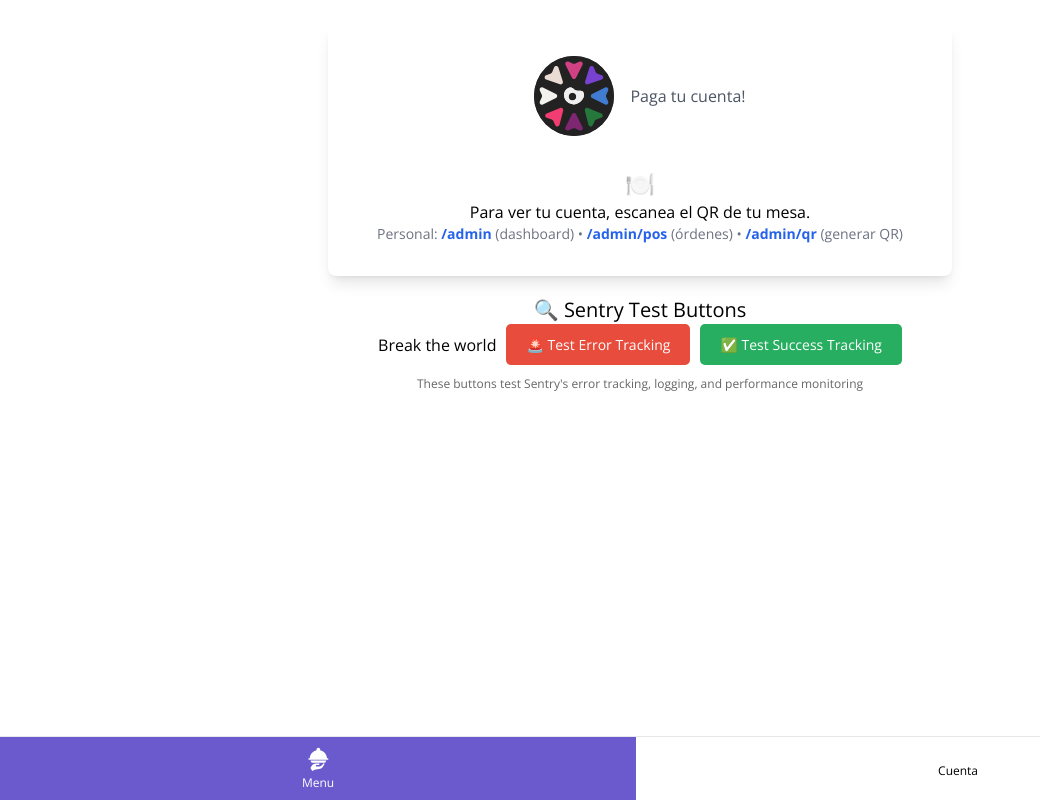
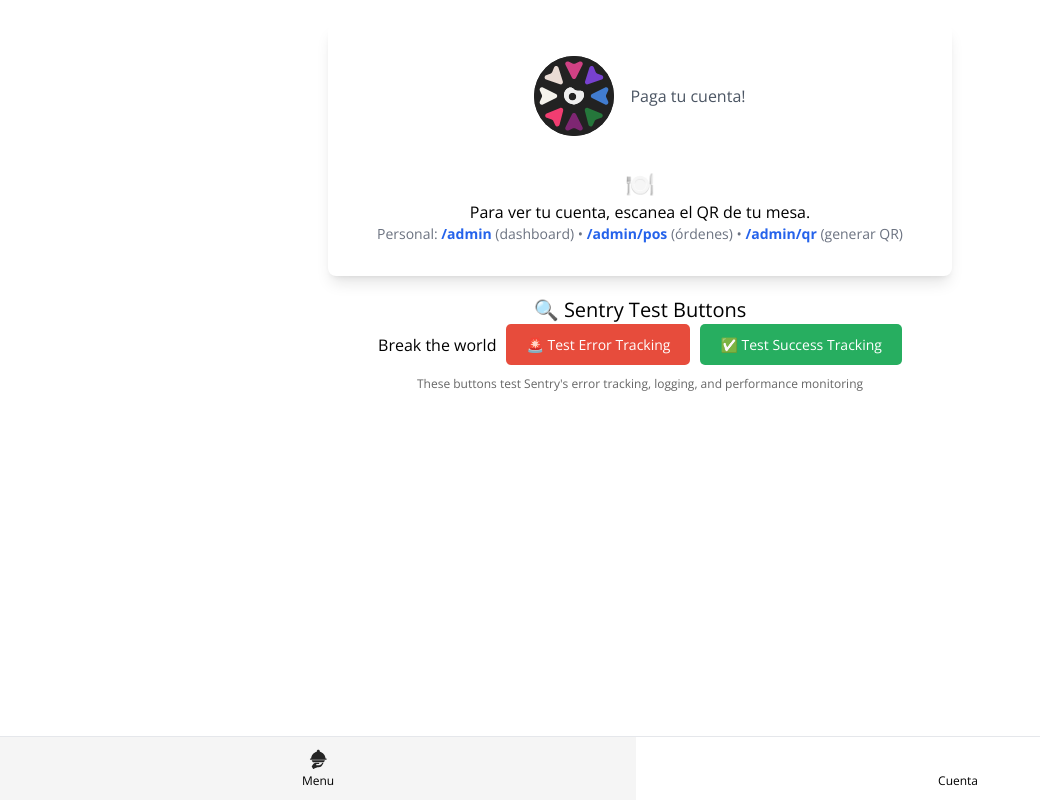
Before and after one commit to feraranas/munch-app, a React (Create React App) app in the folder frontend/: page / in a window 1280 px wide. Shown: the whole page, without its empty margins (0-1040 px from the left). Built offline with nearby package versions, Linux system fonts and the light colour scheme; no server answers; some icons are missing.

Commit message:
Added bill icon to bottom nav bar

```diff
--- a/frontend/src/components/BottomNavBar.tsx
+++ b/frontend/src/components/BottomNavBar.tsx
@@ -1,4 +1,5 @@
 
+import BillIcon from "./BillIcon";
 import { BottomNavigation } from "./BottomNavigation";
 import MenuIcon from "./MenuIcon";
 
@@ -6,11 +7,14 @@ function BottomNavBar() {
     const bottomNavItems = [
         {
             title: "Menu",
-      onClick: () => {},
-      icon: <MenuIcon width={24} height={24} fill="#666666" />,
-      activeIcon: <MenuIcon width={24} height={24} fill="white" />
+            onClick: () => { },
+            icon: <MenuIcon width={20} height={20} fill="#A5A5A5" />,
+            activeIcon: <MenuIcon width={20} height={20} fill="#252525" />
         },
         {
+            onClick: () => { },
+            icon: <BillIcon width={20} height={20} fill="none" />,
+            activeIcon: <BillIcon width={20} height={20} fill="none" />,
             title: "Cuenta",
         },
     ];
@@ -20,8 +24,8 @@ function BottomNavBar() {
             <BottomNavigation
                 items={bottomNavItems}
                 selected={0}
-        activeBgColor="slateBlue"
-        activeTextColor="white"
+                activeBgColor="#F5F5F5"
+                activeTextColor="black"
                 hideOnScroll={true}
                 className="custom-bottom-nav"
                 style={{ position: "fixed", bottom: 0, width: "100%" }}
```
Lines whose indentation alone changed are shown as unchanged.
